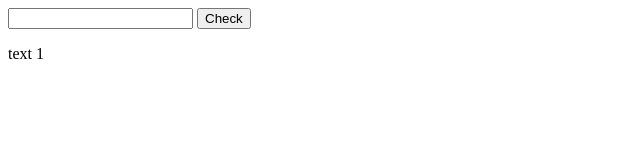
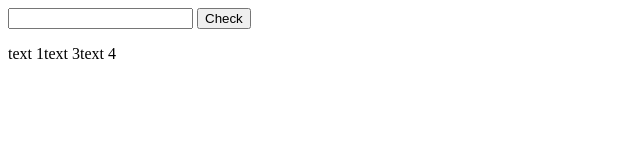
Before and after one commit to sarifor/js-practice-2, a plain HTML site: page 05-반복문/etc.html in a window 1280 px wide. Shown: the full height of the page, 0-640 px from the left. Drawn offline with Linux system fonts and the light colour scheme.

Commit message:
Compare appendChild() to append()

```diff
--- a/05-반복문/etc.html
+++ b/05-반복문/etc.html
@@ -12,9 +12,9 @@
   const $logs = document.querySelector("#logs");
   const msg = document.createTextNode('text 1');
   $logs.appendChild(msg); // Shown
-  $logs.appendChild("text 2"); // Not shown
-  $logs.append("text 3"); // Not shown
-  $logs.append("text 4"); // Not shown
+  // $logs.appendChild("text 2");
+  $logs.append("text 3"); // shown
+  $logs.append("text 4"); // shown
 </script>
 </body>
 </html>
```
